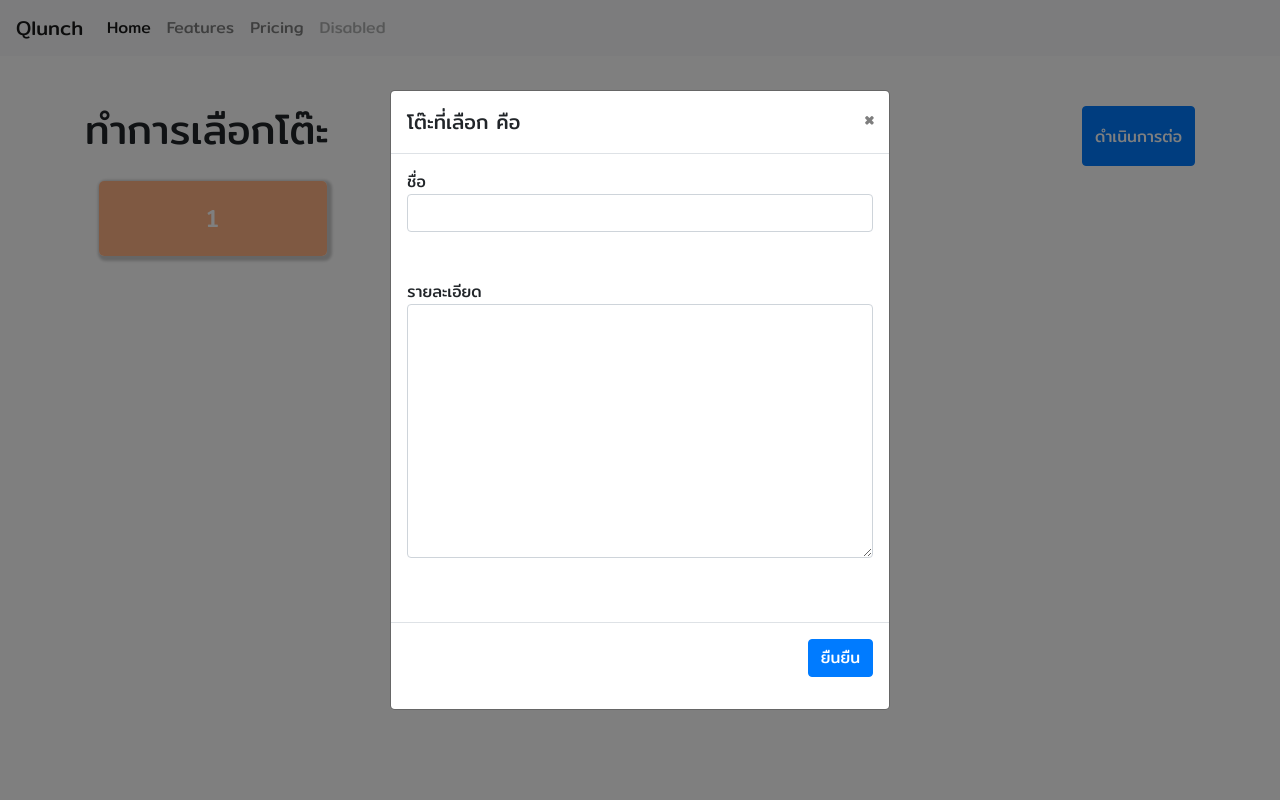
After one commit to poohcid/Qlunch, a Django app: page /work_in/at_store/ in a window 1280 px wide, after a click on "ดำเนินการต่อ". The commit adds this page. Run offline with Django 3.2, Linux system fonts and the light colour scheme; tables that the repository leaves empty hold one stand-in row (values such as "Sample post"); some libraries are stand-ins or nearby versions.

Commit message:
เพิ่มหน้าทานที่ร้าน

```diff
--- /dev/null
+++ b/work_in/templates/work_in/at_store.html
@@ -0,0 +1,110 @@
+{% extends "base.html" %}
+{% block content %}
+<style>
+    #table_list .col {
+        text-align: center;
+        height: 75px;
+        border-radius: 5px;
+        margin: 15px 2.5%;
+        font-size: 25px;
+        box-shadow: 2px 2px 3px 3px #ccc;
+        padding: 0px 0px;
+
+    }
+
+    #table_list .col button {
+        width: 100%;
+        height: 100%;
+        border: 0;
+        border-radius: 5px;
+        text-decoration: none;
+        padding-top: 10x;
+        color: #fff;
+        transition: 0.25s;
+    }
+
+    .activetable {
+        background: #ffb385;
+        transition: 0.25s;
+    }
+
+    .busytable {
+        background: #333;
+        color: #fff;
+        opacity: 0.3;
+        pointer-events: none;
+    }
+
+    .activetable:hover {
+        background: #f78259;
+    }
+
+    @media screen and (max-width: 600px) {
+        #table_list {
+            margin-left: 4%;
+        }
+    }
+</style>
+
+<div class="row" style="margin-top:50px;">
+    <div class="col">
+        <h1>ทำการเลือกโต๊ะ</h1>
+    </div>
+    <div class="col" align="right"><button href="{% url 'create_table' %}" type="button" class="btn btn-primary"
+            style="height: 60px;padding-top: 7.5px;" data-toggle="modal"
+            data-target="#exampleModal">ดำเนินการต่อ</button></div>
+</div>
+
+<!-- Modal -->
+<div class="modal fade" id="exampleModal" tabindex="-1" role="dialog" aria-labelledby="exampleModalLabel"
+    aria-hidden="true">
+    <div class="modal-dialog modal-dialog-centered" role="document">
+        <div class="modal-content">
+            <div class="modal-header">
+                <h5 class="modal-title" id="exampleModalLabel">โต๊ะที่เลือก คือ </h5>
+                <button type="button" class="close" data-dismiss="modal" aria-label="Close">
+                    <span aria-hidden="true">&times;</span>
+                </button>
+            </div>
+            <form action="{% url 'create_table' %}" method="POST">
+                <div class="modal-body">
+                    {% csrf_token %}
+                    {% for order in form_order %}
+                    {{ order.label }}
+                    {{ order }}
+                    <br><br>
+                    {% endfor %}
+                </div>
+                <div class="modal-footer">
+                    <input type="submit" class="btn btn-primary" value="ยืนยืน">
+                </div>
+            </form>
+        </div>
+    </div>
+</div>
+
+
+<center>
+    <div class="row row-cols-4 row-cols-sm-3 row-cols-md-5 " id="table_list">
+        {% for t in table %}
+        {% if t.status %}
+        <div class="col"><button class="activetable" type="button" onclick="select_order(this)">{{t.id}}</button></div>
+        {% else %}
+        <div class="col"><button class="busytable" type="button" disable>{{t.id}}</button></div>
+        {% endif %}
+        {% endfor %}
+    </div>
+</center>
+<script>
+    var table_book = []
+
+    function select_order(button) {
+        if (button.style.border == "10px solid rgb(51, 51, 51)") {
+            button.style.border = "0px solid #333";
+        } else {
+            button.style.border = "10px solid #333";
+        }
+
+    }
+</script>
+{% endblock  %}
--- a/work_in/templates/work_in/table.html
+++ b/work_in/templates/work_in/table.html
@@ -47,7 +47,7 @@
 
 <div class="row" style="margin-top:50px;">
     <div class="col">
-        <h1>ทำการเลือกโต๊ะ</h1>
+        <h1>รายชื่อโต๊ะ</h1>
     </div>
     <div class="col" align="right"><button href="{% url 'create_table' %}" type="button" class="btn btn-success"
             style="height: 60px;padding-top: 7.5px;" data-toggle="modal" data-target="#exampleModal">+
@@ -66,7 +66,7 @@
                 </button>
             </div>
             <div class="modal-body">
-                <a type="button" class="btn btn-info"
+                <a href="{% url 'at_store' %}" type="button" class="btn btn-info"
                     style="width:100%; margin-bottom: 50px; color:#fff;">นั่งทานที่ร้าน</a>
                 <button type="button" class="btn btn-info" style="width:100%; margin-bottom: 50px; color:#fff;"
                     data-toggle="modal" data-target="#exampleModal2" onclick="change_detail()">สั่งกลับบ้าน</button>
--- a/work_in/urls.py
+++ b/work_in/urls.py
@@ -5,4 +5,5 @@ urlpatterns = [
     path('', views.table, name="here_or_home"),
     path('table/', views.here_or_home , name="table"),
     path('create_table/', views.create_table, name="create_table"),
+    path('at_store/', views.at_store, name="at_store"),
 ]
--- a/work_in/views.py
+++ b/work_in/views.py
@@ -2,6 +2,8 @@ from django.shortcuts import render, redirect
 from appModel.models import Table, Order
 from work_in.forms import TableForm, OrderForm
 # Create your views here.
+
+
 def create_table(request):
     context = {}
     if request.method == "POST":
@@ -9,6 +11,7 @@ def create_table(request):
         if form.is_valid():
             form.save()
             return redirect('table')
+
 
 def create_order(request):
     context = {}
@@ -18,8 +21,10 @@ def create_order(request):
             form.save()
             return redirect('table')
 
+
 def here_or_home(request):
     return render(request, template_name='work_in/here_or_home.html')
+
 
 def table(request):
     context = {}
@@ -29,3 +34,12 @@ def table(request):
     context['form_order'] = form_order
 
     return render(request, template_name='work_in/table.html', context=context)
+
+
+def at_store(request):
+    context = {}
+    table = Table.objects.all()
+    form_order = OrderForm()
+    context['table'] = table
+    context['form_order'] = form_order
+    return render(request, template_name='work_in/at_store.html', context=context)
```
